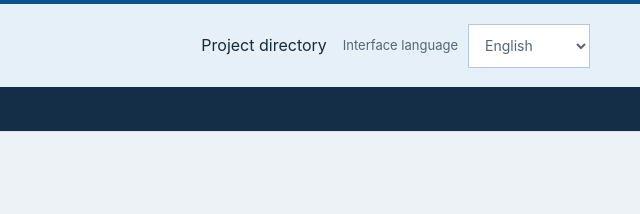
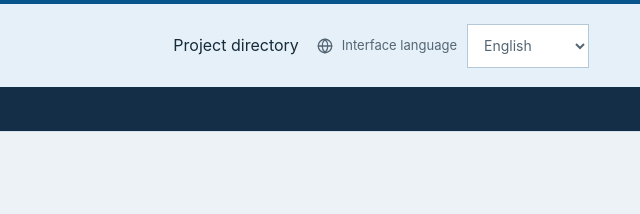
Before and after one commit to FionViber/OfflineTranslator, a plain HTML site: page index.html in a window 1280 px wide. Shown: the top 214 px of the page, 640-1280 px from the left. Drawn offline with Linux system fonts and the light colour scheme.

Commit message:
Add local language icon and aligned focus boundary

```diff
--- a/assets/translator.css
+++ b/assets/translator.css
@@ -94,6 +94,10 @@ footer { background: #f7f9fb; border-top: 1px solid var(--line); }
 .footer-brand { color: var(--heading); font-size: 16px; font-weight: 650; letter-spacing: -.025em; }
 .locale-control { display: flex; flex-wrap: wrap; align-items: center; gap: 8px; color: var(--muted); font-size: 13px; }
 .locale-control select { border-color: #b5c8d7; margin-inline-start: 2px; }
+.locale-control { border: 1px solid transparent; }
+.locale-control:focus-within { outline: 2px solid var(--link); outline-offset: 0; }
+.locale-control select:focus-visible { outline: none; }
+.locale-icon { width: 18px; height: 18px; flex: none; }
 @media (max-width: 719px) {
   .panes { grid-template-columns: minmax(0, 1fr); gap: 16px; padding: 16px 16px 0; }
   textarea { height: 145px; min-height: 110px; }
--- a/index.html
+++ b/index.html
@@ -34,7 +34,7 @@
       </a>
       <div class="mast-actions">
         <a class="directory-link" href="https://fionviber.github.io/" data-text="directory">Project directory</a>
-        <label for="interface-language" class="locale-control locale-top"><span data-text="interface">Interface language</span>
+        <label for="interface-language" class="locale-control locale-top"><svg class="icon locale-icon" aria-hidden="true"><use href="#i-language"/></svg><span data-text="interface">Interface language</span>
         <select id="interface-language"><option value="en-US" lang="en">English</option><option value="zh-Hans" lang="zh-Hans">简体中文</option><option value="zh-Hant" lang="zh-Hant">繁體中文</option></select>
         </label>
       </div>
```
